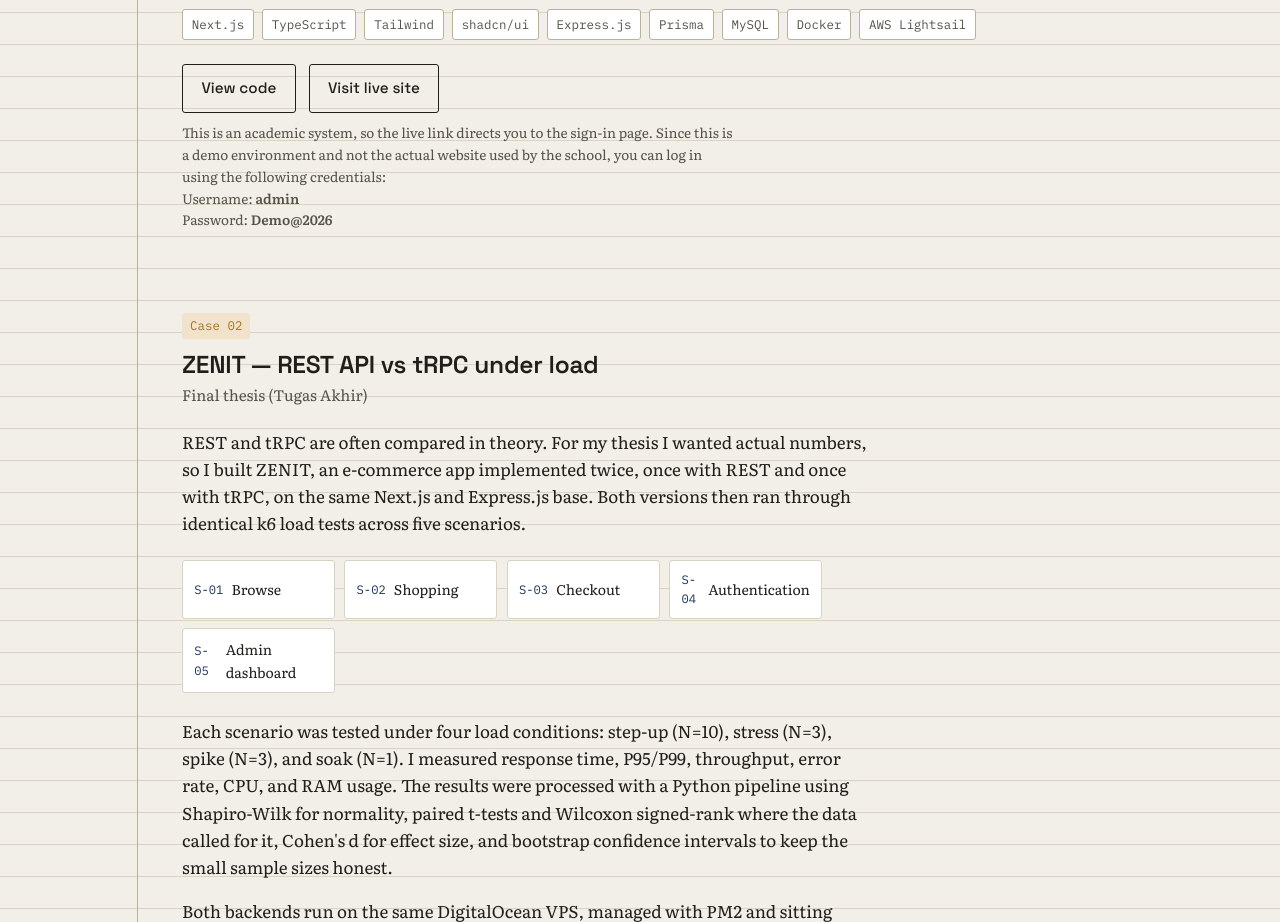
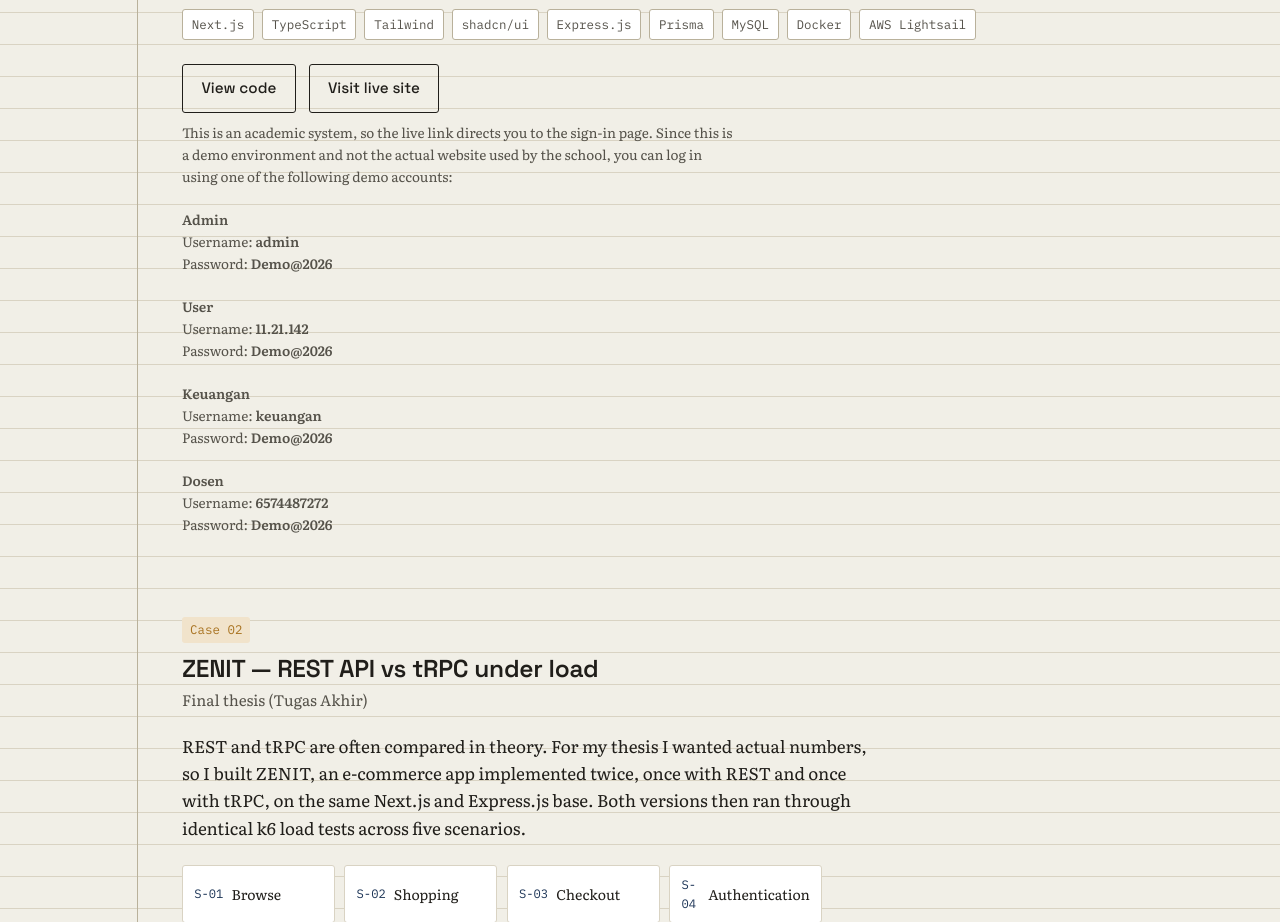
Before and after one commit to ANTIMOLE/Portofolio, a React (Vite) app: page / in a window 1280 px wide. Shown: the part 3020-3942 px from the top of the page. Built offline with nearby package versions, Linux system fonts and the light colour scheme.

Commit message:
FIX AUTHENTICATION

```diff
--- a/src/components/Projects.tsx
+++ b/src/components/Projects.tsx
@@ -55,9 +55,33 @@ export default function Projects() {
             <p className="case__note">
               This is an academic system, so the live link directs you to the sign-in page.
               Since this is a demo environment and not the actual website used by the school,
-              you can log in using the following credentials:
+              you can log in using one of the following demo accounts:
+
+              <br /><br />
+              <strong>Admin</strong>
               <br />
               Username: <strong>admin</strong>
+              <br />
+              Password: <strong>Demo@2026</strong>
+
+              <br /><br />
+              <strong>User</strong>
+              <br />
+              Username: <strong>11.21.142</strong>
+              <br />
+              Password: <strong>Demo@2026</strong>
+
+              <br /><br />
+              <strong>Keuangan</strong>
+              <br />
+              Username: <strong>keuangan</strong>
+              <br />
+              Password: <strong>Demo@2026</strong>
+
+              <br /><br />
+              <strong>Dosen</strong>
+              <br />
+              Username: <strong>6574487272</strong>
               <br />
               Password: <strong>Demo@2026</strong>
             </p>
```
